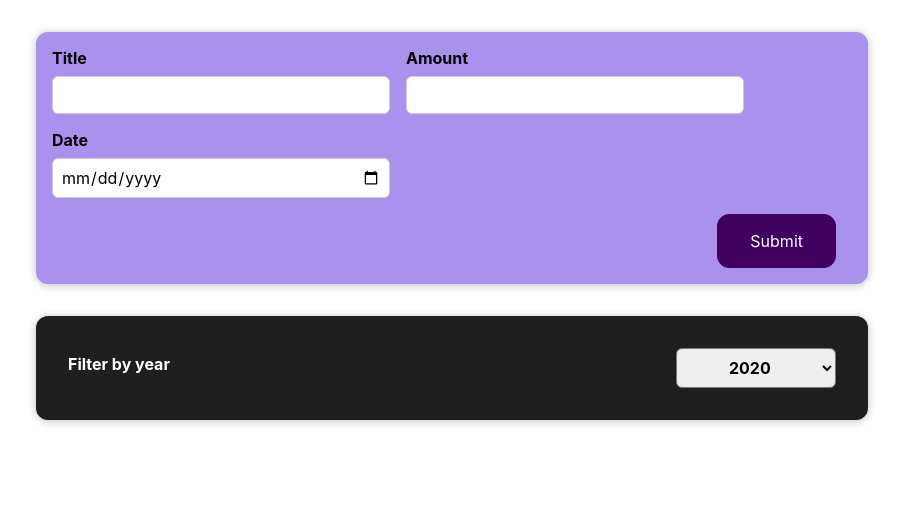
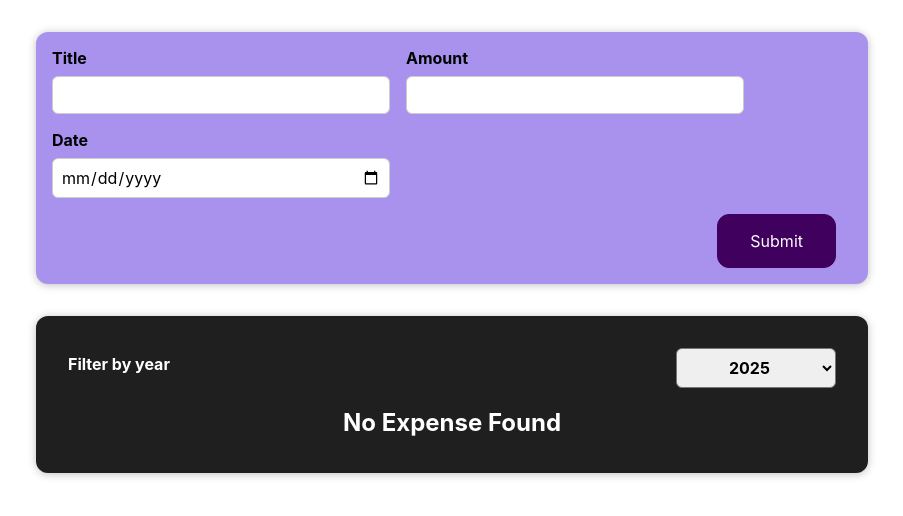
Before and after one commit to vi-suraj/REACTPRACTICE, a React (Create React App) app in the folder 01expense-tracker/: page / in a window 1280 px wide. Shown: the top 516 px of the page, without its empty margins (188-1091 px from the left). Built offline with nearby package versions, Linux system fonts and the light colour scheme.

Commit message:
adding condition to filter and data showing with filter

```diff
--- a/01expense-tracker/src/App.js
+++ b/01expense-tracker/src/App.js
@@ -34,8 +34,6 @@ function App() {
     });
   };
 
-  console.log(expense);
-
   return (
     <>
       <NewExpense onSaveExpenseData={saveExpenseDataHandler} />
--- a/01expense-tracker/src/components/Expense/ExpenseItems.js
+++ b/01expense-tracker/src/components/Expense/ExpenseItems.js
@@ -17,6 +17,7 @@ import Card from "../UI/Card";
 
 function ExpenseItems(props) {
   return (
+    <li>
       <Card className="expense-item">
         {/* <div>{props.date.toISOString()}</div> */}
         <ExpenseDate date={props.date} />
@@ -25,6 +26,7 @@ function ExpenseItems(props) {
           <div className="expense-item__price">${props.amount}</div>
         </div>
       </Card>
+    </li>
   );
 }
 
--- /dev/null
+++ b/01expense-tracker/src/components/Expense/ExpenseList.css
@@ -0,0 +1,9 @@
+.expenses-list {
+  list-style: none;
+  padding: 0;
+}
+
+.expenses-list__fallback {
+  color: white;
+  text-align: center;
+}
--- /dev/null
+++ b/01expense-tracker/src/components/Expense/ExpenseList.js
@@ -0,0 +1,18 @@
+import "./ExpenseList.css";
+import ExpenseItems from "./ExpenseItems";
+
+const ExpenseList = (props) => {
+  if (props.items.length === 0) {
+    return <h2 className="expenses-list__fallback">No Expense Found</h2>;
+  }
+
+  return (
+    <ul className="expenses-list">
+      {props.items.map((expense) => (
+        <ExpenseItems key={expense.id} title={expense.title} amount={expense.amount} date={expense.date} />
+      ))}
+    </ul>
+  );
+};
+
+export default ExpenseList;
--- a/01expense-tracker/src/components/Expense/Expenses.js
+++ b/01expense-tracker/src/components/Expense/Expenses.js
@@ -1,24 +1,24 @@
 import React, { useState } from "react";
-import ExpenseItems from "./ExpenseItems";
 import "./Expenses.css";
 import Card from "../UI/Card";
 import ExpenseFilter from "../NewExpense/ExpenseFilter";
+import ExpenseList from "./ExpenseList";
 
 function Expenses(props) {
-  const [filterYear, setFilterYear] = useState("2020");
+  const [filterYear, setFilterYear] = useState("2025");
 
   const onFilterHandler = (selectedYear) => {
     setFilterYear(selectedYear);
   };
 
+  const filteredExpense = props.items.filter((expense) => {
+    return expense.date.getFullYear().toString() === filterYear;
+  });
+
   return (
     <Card className="expenses">
       <ExpenseFilter select={filterYear} onFilterChange={onFilterHandler} />
-
-      {props.items.map((expense) => (
-        <ExpenseItems title={expense.title} amount={expense.amount} date={expense.date} />
-      ))}
-
+      <ExpenseList items={filteredExpense} />
       {/* <ExpenseItems title={props.items[0].title} amount={props.items[0].amount} date={props.items[0].date} />
       <ExpenseItems title={props.items[1].title} amount={props.items[1].amount} date={props.items[1].date} />
       <ExpenseItems title={props.items[2].title} amount={props.items[2].amount} date={props.items[2].date} />
--- a/01expense-tracker/src/components/NewExpense/ExpenseFilter.js
+++ b/01expense-tracker/src/components/NewExpense/ExpenseFilter.js
@@ -10,10 +10,10 @@ const ExpenseFilter = (props) => {
       <div className="expenses-filter__control">
         <label>Filter by year</label>
         <select value={props.select} onChange={onYearChangeHandler}>
+          <option value="2025">2025</option>
+          <option value="2024">2024</option>
+          <option value="2023">2023</option>
           <option value="2022">2022</option>
-          <option value="2021">2021</option>
-          <option value="2020">2020</option>
-          <option value="2019">2019</option>
         </select>
       </div>
     </div>
```
Lines whose indentation alone changed are shown as unchanged.
